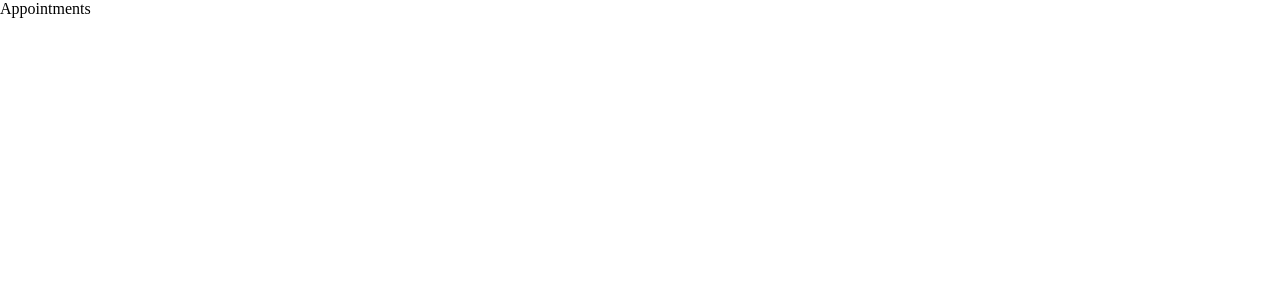
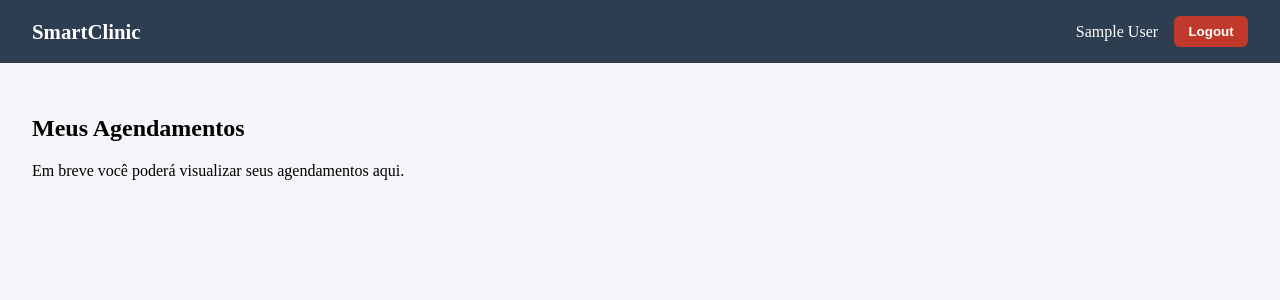
Before and after one commit to AdrianoLMedeiros/Smart-Clinic, a Vue app in the folder frontend/: page /my-appointments in a window 1280 px wide. Shown: the top 300 px of the page. Built offline with nearby package versions, Linux system fonts and the light colour scheme; no server answers; sample sign-in values are in the browser's storage.

Commit message:
refactor(frontend): add authenticated layout with nested routes and shared header

```diff
--- /dev/null
+++ b/frontend/src/layouts/AuthenticatedLayout.vue
@@ -0,0 +1,24 @@
+<script setup lang="ts">
+import AppHeader from "@/components/AppHeader.vue";
+</script>
+
+<template>
+  <div class="layout">
+    <AppHeader />
+
+    <main class="content">
+      <router-view />
+    </main>
+  </div>
+</template>
+
+<style scoped>
+.layout {
+  min-height: 100vh;
+  background: #f4f6f9;
+}
+
+.content {
+  padding: 2rem;
+}
+</style>
--- a/frontend/src/pages/MyAppointmentsPage.vue
+++ b/frontend/src/pages/MyAppointmentsPage.vue
@@ -1 +1,4 @@
-<template> Appointments </template>
+<template>
+<h2>Meus Agendamentos</h2>
+<p>Em breve você poderá visualizar seus agendamentos aqui.</p>
+</template>
--- a/frontend/src/pages/SchedulePage.vue
+++ b/frontend/src/pages/SchedulePage.vue
@@ -1,13 +1,6 @@
-<script setup lang="ts">
-import AppHeader from "@/components/AppHeader.vue";
-</script>
-
 <template>
   <div>
-    <AppHeader />
-
-    <main style="padding: 2rem;">
-      <h2>Schedule Page</h2>
-    </main>
+    <h2>Schedule</h2>
+    <p>Coming soon...</p>
   </div>
 </template>
--- a/frontend/src/router/index.ts
+++ b/frontend/src/router/index.ts
@@ -3,6 +3,8 @@ import { useAuthStore } from "@/stores/auth";
 
 import LoginPage from "@/pages/LoginPage.vue";
 import RegisterPage from "@/pages/RegisterPage.vue";
+
+import AuthenticatedLayout from "@/layouts/AuthenticatedLayout.vue";
 import SchedulePage from "@/pages/SchedulePage.vue";
 import MyAppointmentsPage from "@/pages/MyAppointmentsPage.vue";
 import AdminAppointmentsPage from "@/pages/AdminAppointmentsPage.vue";
@@ -15,13 +17,22 @@ const router = createRouter({
     { path: "/login", component: LoginPage, meta: { guestOnly: true } },
     { path: "/register", component: RegisterPage, meta: { guestOnly: true } },
 
-    { path: "/schedule", component: SchedulePage, meta: { requiresAuth: true } },
-    { path: "/my-appointments", component: MyAppointmentsPage, meta: { requiresAuth: true } },
+    // Tudo que exige login fica aqui dentro
+    {
+      path: "/",
+      component: AuthenticatedLayout,
+      meta: { requiresAuth: true },
+      children: [
+        { path: "schedule", component: SchedulePage },
+        { path: "my-appointments", component: MyAppointmentsPage },
 
-    {
-      path: "/admin",
-      component: AdminAppointmentsPage,
-      meta: { requiresAuth: true, requiresAdminish: true },
+        // admin/secretary
+        {
+          path: "admin",
+          component: AdminAppointmentsPage,
+          meta: { requiresAdminish: true },
+        },
+      ],
     },
   ],
 });
```
